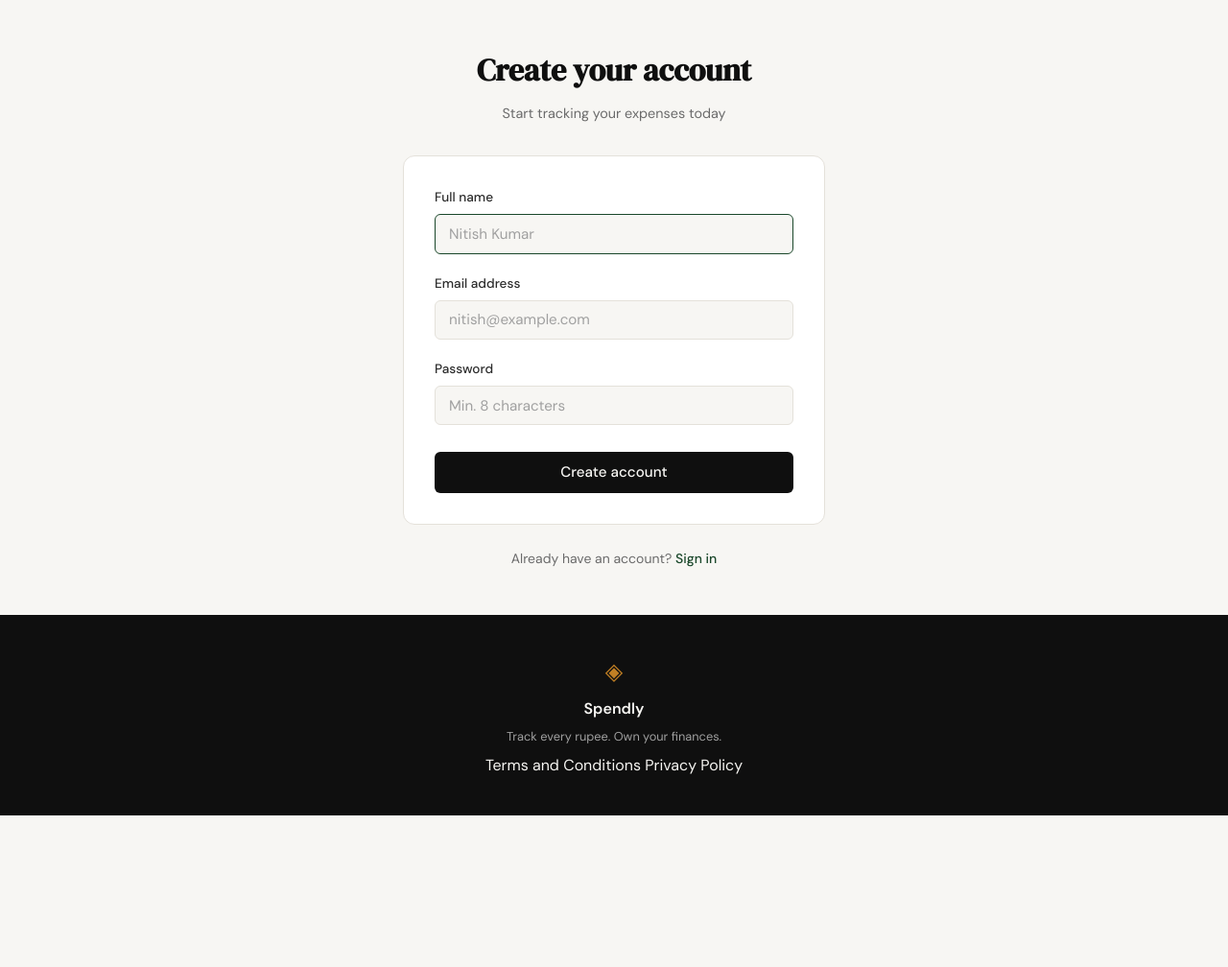
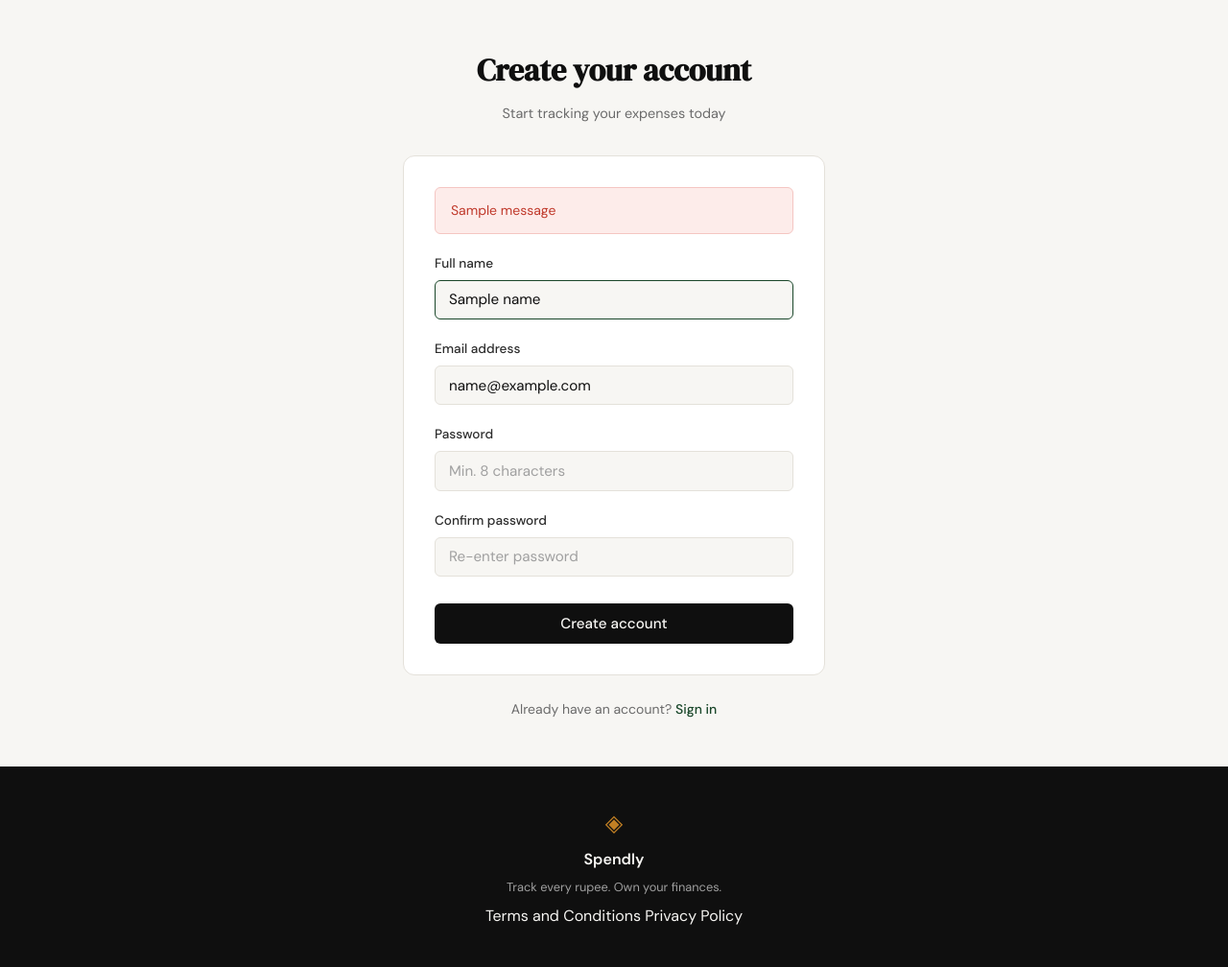
Before and after one commit to Aaslan01/Spendly, a Flask app: template templates/register.html in a window 1280 px wide. Shown: the part 61-1069 px from the top of the page at 96% size. Before the commit the page ends 911 px from the top, so only its background shows below. Run offline with Flask 3, Linux system fonts and the light colour scheme; the template is opened without the code that fills it: most values are stand-ins (such as "Sample title", 1, 10 or a date in 2020); one stand-in notice (Sample message) is shown.

Commit message:
Registration Srcreen done

```diff
--- a/app.py
+++ b/app.py
@@ -1,8 +1,12 @@
-from flask import Flask, render_template
+import sqlite3
 
-from database.db import get_db, init_db, seed_db
+from flask import Flask, render_template, request, flash, redirect, url_for
+from werkzeug.exceptions import abort
+
+from database.db import get_db, init_db, seed_db, create_user
 
 app = Flask(__name__)
+app.secret_key = "spendly-dev-secret-key-change-in-production"
 
 
 # ------------------------------------------------------------------ #
@@ -14,8 +18,33 @@ def landing():
     return render_template("landing.html")
 
 
-@app.route("/register")
+@app.route("/register", methods=["GET", "POST"])
 def register():
+    if request.method == "POST":
+        name = request.form.get("name", "").strip()
+        email = request.form.get("email", "").strip()
+        password = request.form.get("password", "")
+        confirm_password = request.form.get("confirm_password", "")
+
+        # Validation: check for empty fields
+        if not name or not email or not password or not confirm_password:
+            flash("All fields are required")
+            return render_template("register.html", name=name, email=email)
+
+        # Validation: passwords must match
+        if password != confirm_password:
+            flash("Passwords do not match")
+            return render_template("register.html", name=name, email=email)
+
+        # Try to create user
+        try:
+            create_user(name, email, password)
+            flash("Account created successfully! Please log in.")
+            return redirect(url_for("login"))
+        except sqlite3.IntegrityError:
+            flash("Email already registered")
+            return render_template("register.html", name=name, email=email)
+
     return render_template("register.html")
 
 
--- a/database/db.py
+++ b/database/db.py
@@ -1,5 +1,5 @@
 import sqlite3
-from werkzeug.security import generate_password_hash
+from werkzeug.security import generate_password_hash, check_password_hash
 
 DATABASE_PATH = "expense_tracker.db"
 
@@ -50,6 +50,30 @@ def init_db():
     conn.close()
 
 
+def create_user(name, email, password):
+    """
+    Creates a new user with the given name, email, and password.
+    Hashes the password using werkzeug before storing.
+    Returns the new user's ID.
+    Raises sqlite3.IntegrityError if email is already registered.
+    """
+    conn = get_db()
+    cursor = conn.cursor()
+
+    password_hash = generate_password_hash(password)
+
+    cursor.execute(
+        "INSERT INTO users (name, email, password_hash) VALUES (?, ?, ?)",
+        (name, email, password_hash)
+    )
+
+    conn.commit()
+    user_id = cursor.lastrowid
+    conn.close()
+
+    return user_id
+
+
 def seed_db():
     """
     Inserts sample data for development.
--- a/templates/register.html
+++ b/templates/register.html
@@ -13,27 +13,39 @@
         </div>
 
         <div class="auth-card">
-            {% if error %}
-            <div class="auth-error">{{ error }}</div>
-            {% endif %}
+            {% with messages = get_flashed_messages() %}
+                {% if messages %}
+                    {% for message in messages %}
+                        <div class="auth-error">{{ message }}</div>
+                    {% endfor %}
+                {% endif %}
+            {% endwith %}
 
-            <form method="POST" action="/register">
+            <form method="POST" action="{{ url_for('register') }}">
                 <div class="form-group">
                     <label for="name">Full name</label>
                     <input type="text" id="name" name="name"
                            class="form-input" placeholder="Nitish Kumar"
+                           value="{{ name or '' }}"
                            required autofocus>
                 </div>
                 <div class="form-group">
                     <label for="email">Email address</label>
                     <input type="email" id="email" name="email"
                            class="form-input" placeholder="nitish@example.com"
+                           value="{{ email or '' }}"
                            required>
                 </div>
                 <div class="form-group">
                     <label for="password">Password</label>
                     <input type="password" id="password" name="password"
                            class="form-input" placeholder="Min. 8 characters"
+                           required>
+                </div>
+                <div class="form-group">
+                    <label for="confirm_password">Confirm password</label>
+                    <input type="password" id="confirm_password" name="confirm_password"
+                           class="form-input" placeholder="Re-enter password"
                            required>
                 </div>
                 <button type="submit" class="btn-submit">Create account</button>
```
Also changed, not shown: .claude/settings.local.json.
